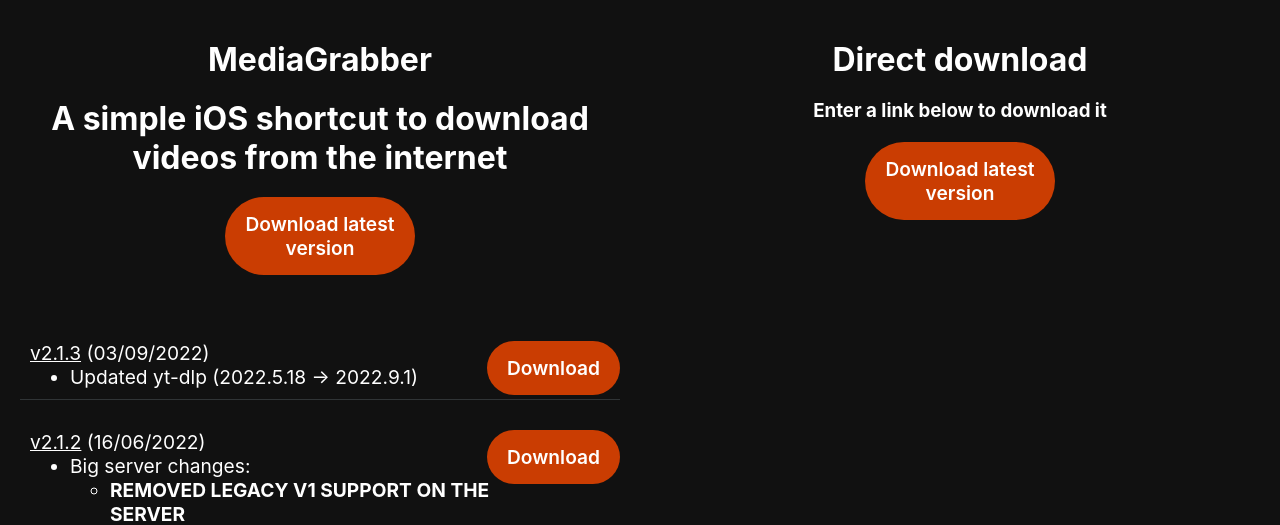
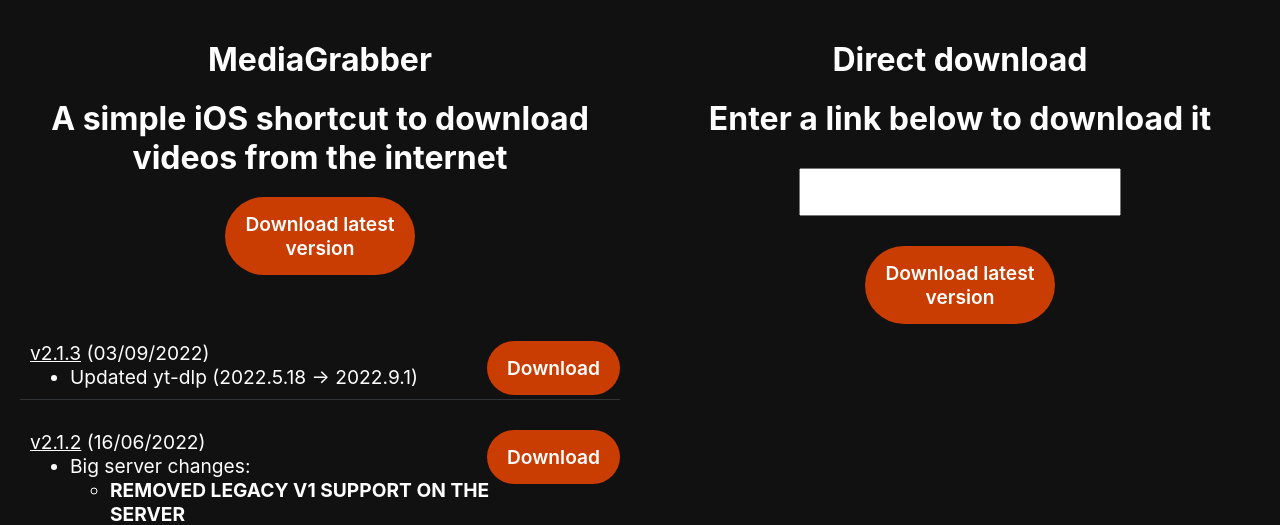
Before and after one commit to Nixuge/mediagrabber, a Flask app: page /index in a window 1280 px wide. Shown: the top 525 px of the page. Run offline with Flask 2, Linux system fonts and the light colour scheme.

Commit message:
Lots of cleanup again

```diff
--- a/templates/index.html
+++ b/templates/index.html
@@ -12,8 +12,7 @@
         <div class="centered downloadDiv">
             <h1>MediaGrabber</h1>
             <h1>A simple iOS shortcut to download videos from the internet</h1>
-            <a class="button biggerfont"
-                href="https://www.icloud.com/shortcuts/d6f0262d29dc43f9b647455113d43699">
+            <a class="button biggerfont" href="https://www.icloud.com/shortcuts/d6f0262d29dc43f9b647455113d43699">
                 <div id="latestButton" class="innerbutton expandOutElement">Download latest version</div>
             </a>
 
@@ -158,13 +157,14 @@
     </div>
 
 
-    <div class="split api">
-        <div class="centered">
+    <div class="split directdl">
+        <div class="centered directDiv">
             <h1>Direct download</h1>
-            <h3>Enter a link below to download it</h3>
+            <h1>Enter a link below to download it</h1>
+            <br>
+            <input class="biggerfont textinput" type="text" id="fname"><br><br>
 
-            <a class="button biggerfont"
-                onclick="print()">
+            <a class="button biggerfont" onclick="print()">
                 <div id="latestButton" class="innerbutton expandOutElement">Download latest version</div>
             </a>
 
@@ -172,7 +172,7 @@
     </div>
 </body>
 
-<style>
+<style global>
     @media only screen and (min-width: 1000px) {
         .split {
             height: 100%;
@@ -188,17 +188,15 @@
             left: 0;
         }
 
-        .api {
+        .directdl {
             right: 0;
         }
     }
 
     @media only screen and (max-width: 1000px) {
-        .api {
+        .directdl {
             padding-top: 100px;
         }
-
-
     }
 
     .centered>*>*,
@@ -211,8 +209,39 @@
         text-align: center;
     }
 
+    * {
+        font-family: -apple-system-font, BlinkMacSystemFont, Open Sans, Helvetica Neue, Helvetica, Arial, sans-serif;
+        color: var(--tint-text-color);
+        margin: 0;
+        /* would be better in a body tag tbh */
+    }
 
-    /* UNC0VER */
+    html {
+        background-color: #111;
+        --tint-color: #CA3D02;
+        --tint-color-low: #a23100;
+        --tint-color-fade: #6B2607;
+        --semi-bold: 600;
+        --tint-text-color: #FFF;
+        --tint-text-color-fade: #CCBBB3;
+    }
+
+    .right {
+        position: absolute;
+        right: 0px;
+    }
+
+    .biggerfont {
+        font-size: 120%;
+    }
+
+    hr.solid {
+        border: 0;
+        border-top: 1px solid #303436;
+    }
+</style>
+<style buttons>
+    /* partially from unc0ver.dev */
     .expandOutElement {
         animation-fill-mode: forwards;
         -webkit-animation-fill-mode: forwards;
@@ -256,34 +285,8 @@
         padding-left: 20px;
         padding-right: 20px;
     }
-
-    .right {
-        position: absolute;
-        right: 0px;
-    }
-
-    .biggerfont {
-        font-size: 120%;
-    }
-
-    * {
-        font-family: -apple-system-font, BlinkMacSystemFont, Open Sans, Helvetica Neue, Helvetica, Arial, sans-serif;
-        color: var(--tint-text-color);
-        margin: 0;
-        /* would be better in a body tag tbh */
-    }
-
-    html {
-        background-color: #111;
-        --tint-color: #CA3D02;
-        --tint-color-low: #a23100;
-        --tint-color-fade: #6B2607;
-        --semi-bold: 600;
-        --tint-text-color: #FFF;
-        --tint-text-color-fade: #CCBBB3;
-    }
-
-
+</style>
+<style ios>
     /* Old releases */
     #legacyReleases {
         border-radius: 5px;
@@ -299,11 +302,6 @@
         text-align: left;
     }
 
-    hr.solid {
-        border: 0;
-        border-top: 1px solid #303436;
-    }
-
     .releaseVersion {
         text-decoration: underline;
     }
@@ -314,7 +312,6 @@
         display: inline-flex;
         margin-bottom: 20px;
     }
-
 </style>
 
 <script>
```
